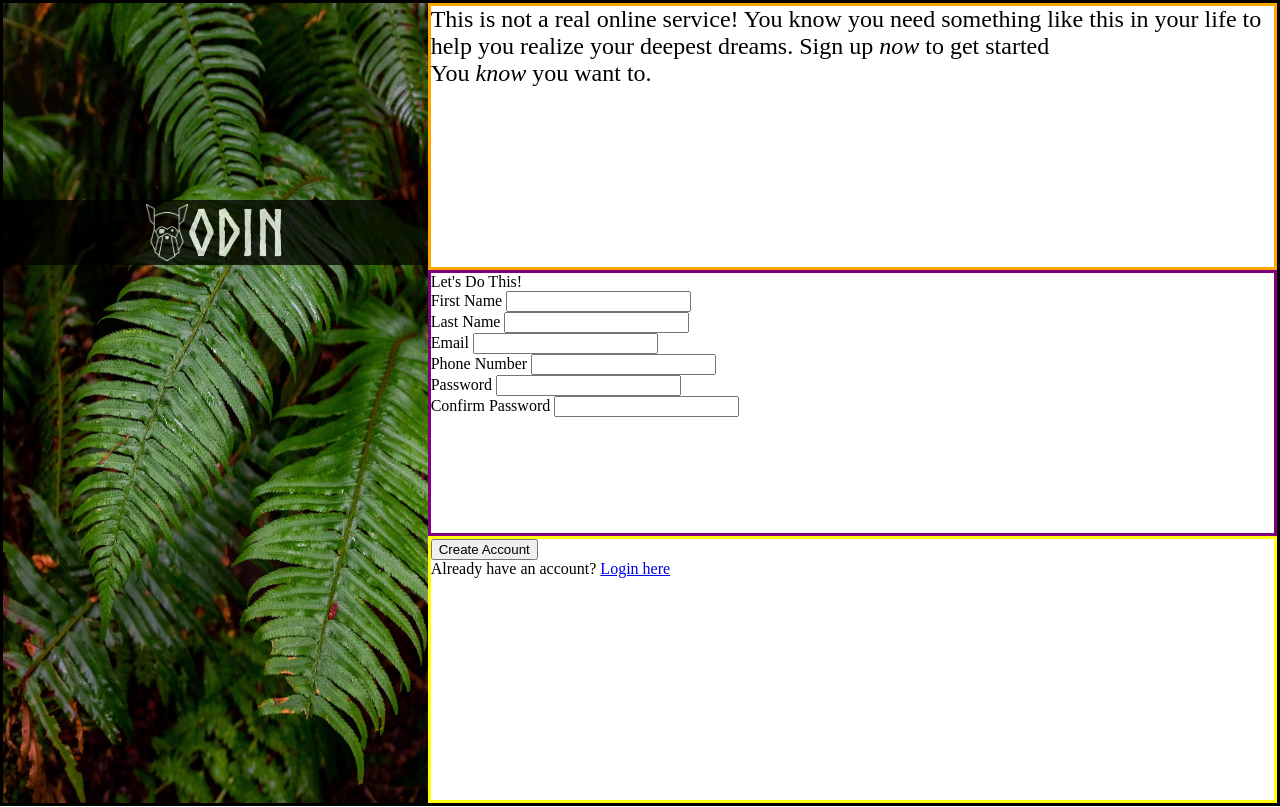
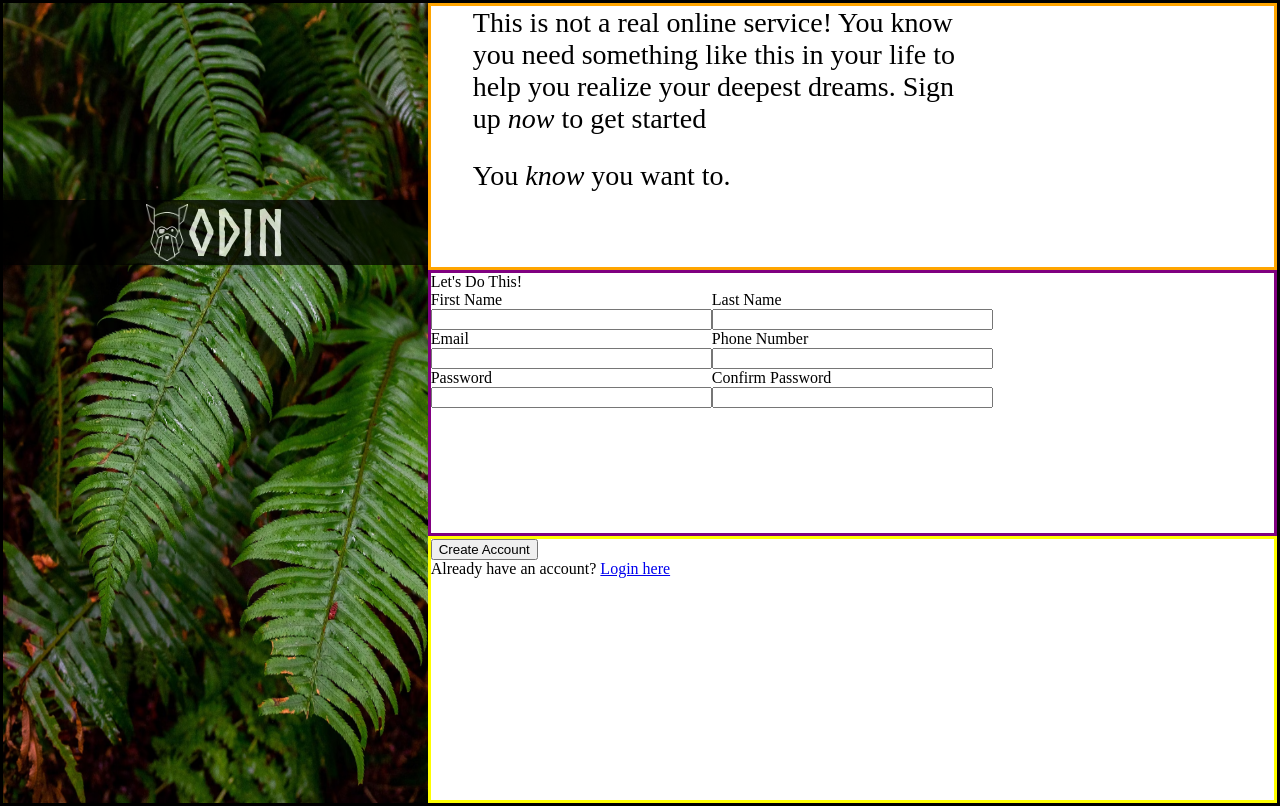
Before and after one commit to FPabloA/odin-sign-up-page, a plain HTML site: page index.html in a window 1280 px wide. Drawn offline with Linux system fonts and the light colour scheme.

Commit message:
started on form section

```diff
--- a/index.html
+++ b/index.html
@@ -32,17 +32,14 @@
             <div class="right-form-section-text">Let's Do This!</div>
             <form method="post">
 
+                <div class="form-wrapper">
+
+                    <div class="form-col">
                         <div class="form-item">
                         <label for="first_name">
                             First Name
                         </label>
                         <input type="text" name="first_name" id="first_name">
-                </div>
-                <div class="form-item">
-                    <label for="last_name">
-                        Last Name
-                    </label>
-                    <input type="text" name="last_name" id="last_name">
                     </div>
                     <div class="form-item">
                         <label for="email">
@@ -51,23 +48,47 @@
                         <input type="email" name="email" id="email">
                     </div>
                     <div class="form-item">
+                        <label for="password">
+                            Password
+                        </label>
+                        <input type="password" name="password" id="password">
+                    </div>
+                    </div>
+
+                    <div class="form-col">
+                        <div class="form-item">
+                        <label for="last_name">
+                            Last Name
+                        </label>
+                        <input type="text" name="last_name" id="last_name">
+                        </div>
+
+                        <div class="form-item">
                             <label for="phone_number">
                                 Phone Number
                             </label>
                             <input type="tel" name="phone_number" id="phone_number">
                         </div>
-                <div class="form-item">
-                    <label for="password">
-                        Password
-                    </label>
-                    <input type="password" name="password" id="password">
-                </div>
+
                         <div class="form-item">
                             <label for="password_confirm">
                                 Confirm Password
                             </label>
                             <input type="text" name="password_confirm" id="password_confirm">
                         </div>
+                    </div>
+
+                    <div class="form-col">
+
+                    </div>
+                </div>
+
+
+
+
+
+
+
 
             </form>
         </div>
--- a/style.css
+++ b/style.css
@@ -54,9 +54,24 @@ body {
     flex: 1;
     display: flex;
     flex-direction: column;
-    font-size: 24px;
+    font-size: 28px;
     border-color: orange;
     border-style: solid;
+    justify-content: flex-end;
+}
+
+.right-text-top,
+.right-text-bottom {
+    margin-left: 5%;
+    max-width: 60%;
+}
+
+.right-text-top {
+    margin-bottom: 25px;
+}
+
+.right-text-bottom {
+    margin-bottom: 75px;
 }
 
 .right-form-section {
@@ -65,6 +80,19 @@ body {
     border-style: solid;
 }
 
+.form-wrapper {
+    display: flex;
+}
+
+.form-col {
+    flex: 1;
+}
+
+.form-item {
+    display: flex;
+    flex-direction: column;
+}
+
 .right-create-account {
     flex: 1;
     border-color: yellow;
```
Lines whose indentation alone changed are shown as unchanged.
